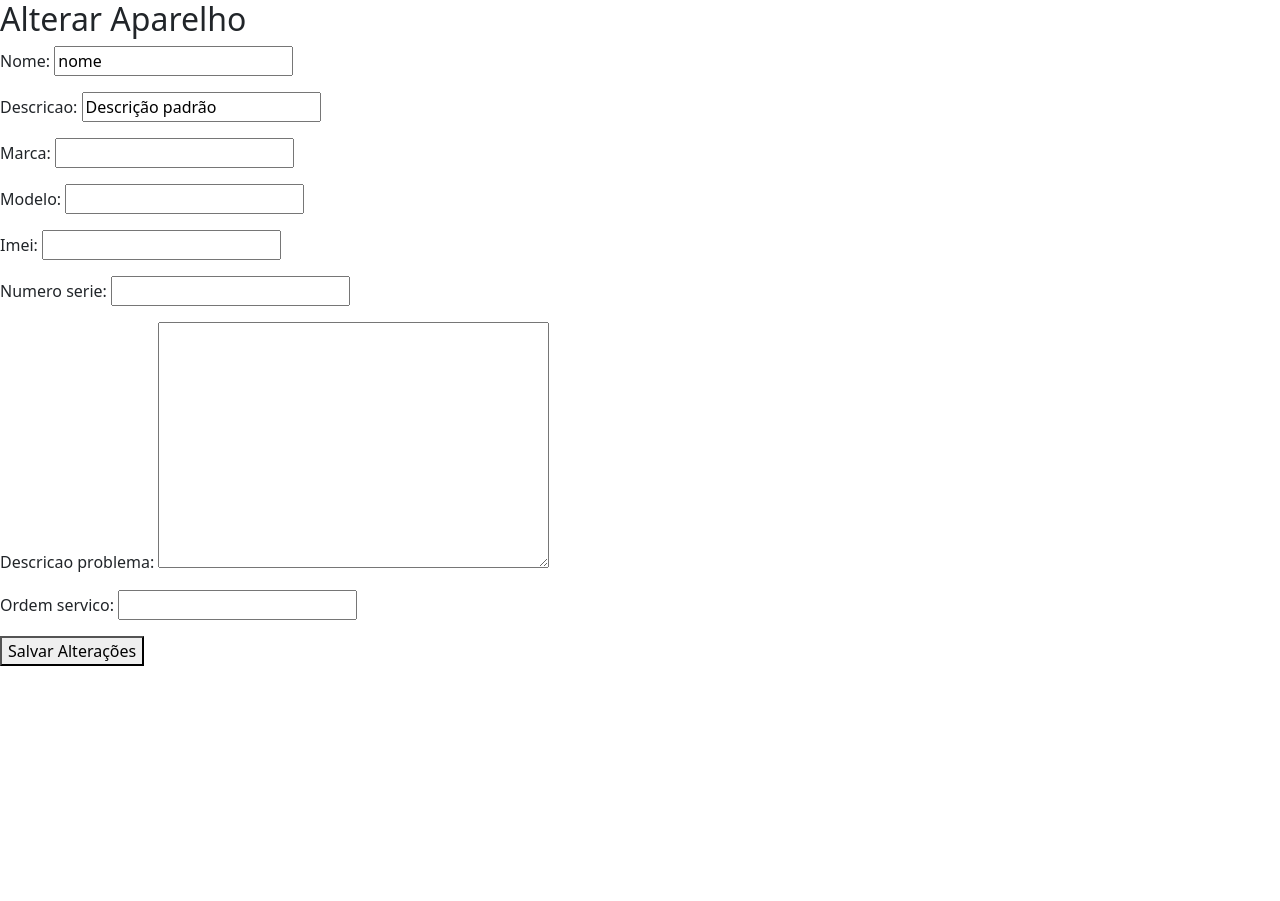
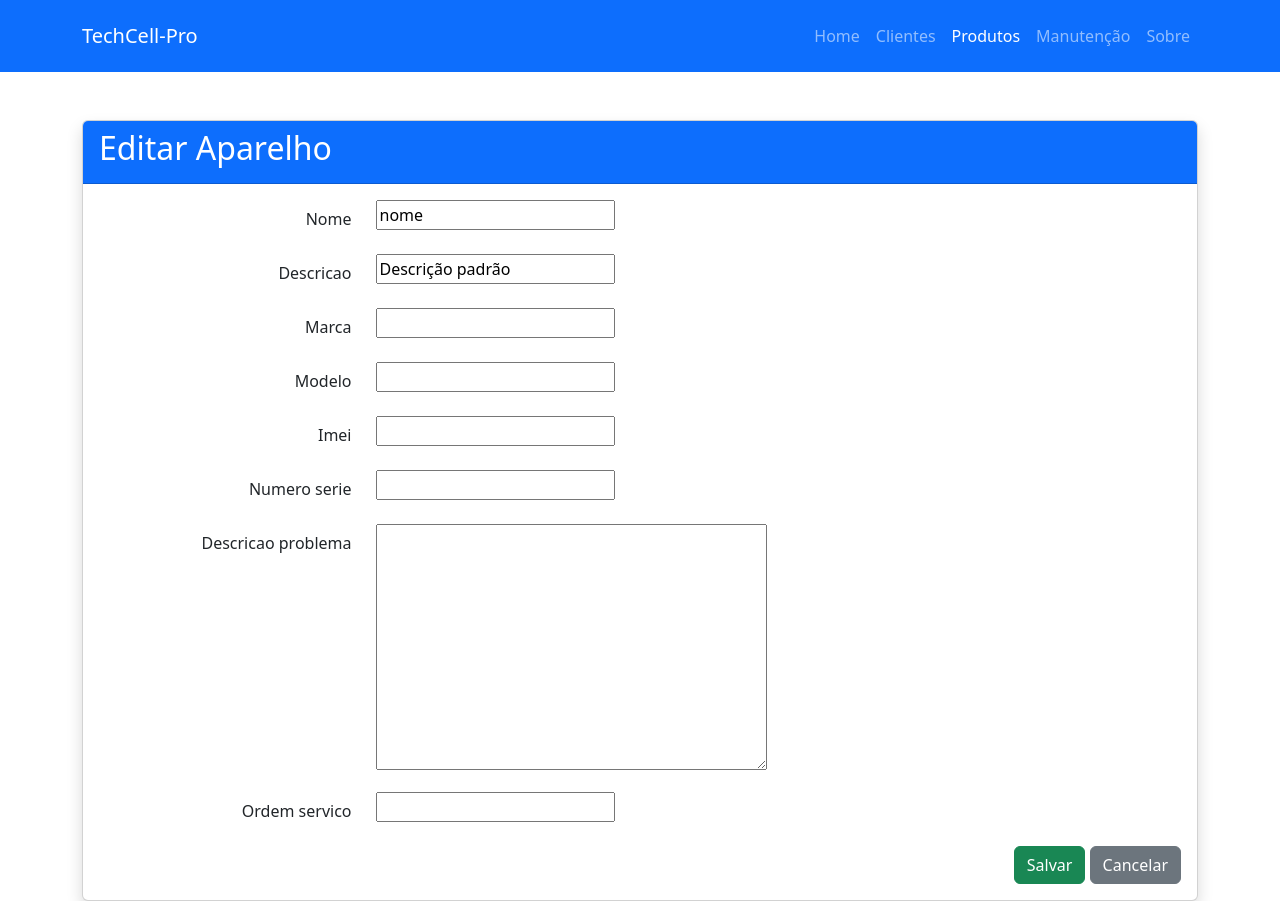
Before and after one commit to flaviogui/TechCell-Pro, a Django app: template projeto/aparelhoApp/templates/aparelho_update.html in a window 1280 px wide. Before the commit the page ends 666 px from the top, so only its background shows below. Run offline with Django 4.2, Linux system fonts and the light colour scheme; the template is opened without the code that fills it: values that come from a table or form of the project are taken from there, others are empty.

Commit message:
atualizando template do aparelho

```diff
--- a/projeto/aparelhoApp/templates/aparelho_update.html
+++ b/projeto/aparelhoApp/templates/aparelho_update.html
@@ -1,10 +1,58 @@
 {% extends 'base.html' %}
 
+{% block title %}Editar Aparelho{% endblock %}
+
 {% block content %}
-  <h2>Alterar Aparelho</h2>
-  <form method="post">
-    {% csrf_token %}
-    {{ form.as_p }}
-    <button type="submit">Salvar Alterações</button>
-  </form>
+<header>
+    <nav class="navbar bg-primary navbar-dark navbar-expand-sm py-3">
+        <div class="container" id="nav-container">
+            <a href="#" class="navbar-brand">TechCell-Pro</a>
+            <button class="navbar-toggler" type="button" data-bs-toggle="collapse" data-bs-target="#menuNavbar">
+                <span class="navbar-toggler-icon"></span>
+            </button>
+            <div class="collapse navbar-collapse" id="menuNavbar">
+                <div class="navbar-nav ms-auto">
+                    <a href="#" class="nav-link">Home</a>
+                    <a href="#" class="nav-link">Clientes</a>
+                    <a href="#" class="nav-link active">Produtos</a>
+                    <a href="#" class="nav-link">Manutenção</a>
+                    <a href="#" class="nav-link">Sobre</a>
+                </div>
+            </div>
+        </div>
+    </nav>
+</header>
+
+<main class="mt-4">
+    <div class="container mt-5">
+        <div class="card shadow">
+            <div class="card-header bg-primary text-white">
+                <h2 class="card-title">Editar Aparelho</h2>
+            </div>
+            <div class="card-body">
+                <form method="post">
+                    {% csrf_token %}
+                    {% for field in form %}
+                        <div class="row mb-3">
+                            <label for="{{ field.id_for_label }}" class="col-sm-3 col-form-label text-end">{{ field.label }}</label>
+                            <div class="col-sm-9">
+                                {{ field }}
+                                {% if field.help_text %}
+                                    <small class="form-text text-muted">{{ field.help_text }}</small>
+                                {% endif %}
+                                {% if field.errors %}
+                                    <div class="alert alert-danger mt-2">{{ field.errors }}</div>
+                                {% endif %}
+                            </div>
+                        </div>
+                    {% endfor %}
+                    <div class="text-end">
+                        <button type="submit" class="btn btn-success">Salvar</button>
+                        <a href="{% url 'aparelho:list_aparelho' %}" class="btn btn-secondary">Cancelar</a>
+                    </div>
+                </form>
+            </div>
+        </div>
+    </div>
+</main>
 {% endblock %}
```
